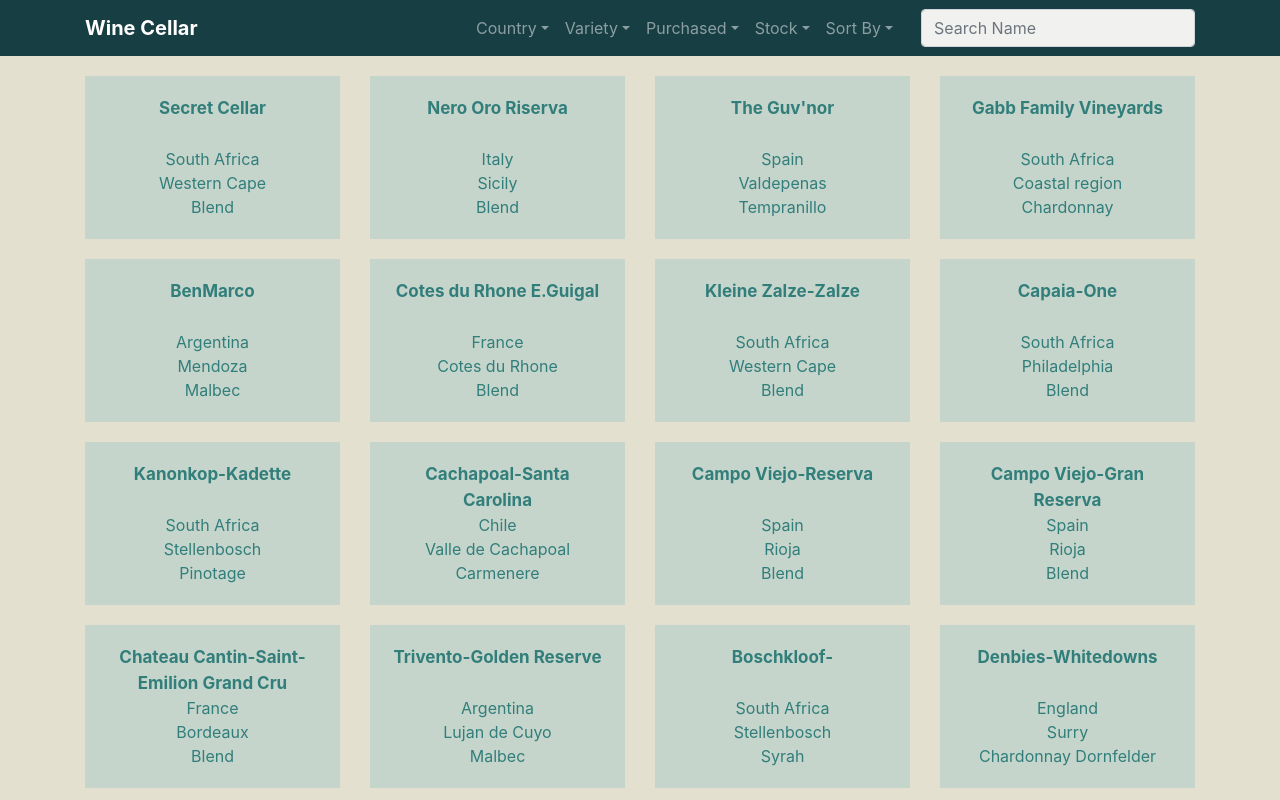
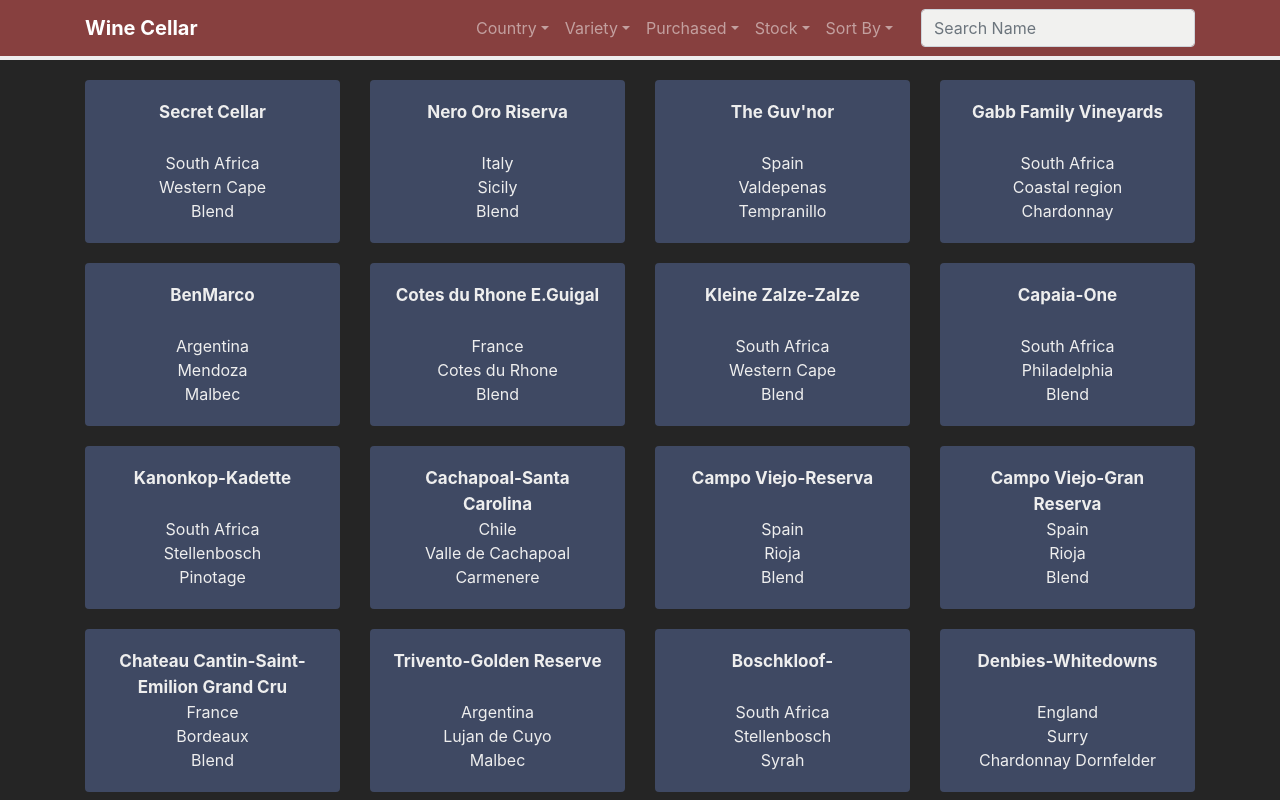
Before and after one commit to dmorison/cra-wine-cellar, a React (Create React App) app: page / in a window 1280 px wide. Shown: the top 800 px of the page. Built offline with nearby package versions, Linux system fonts and the light colour scheme.

Commit message:
adding dark theme and light theme colour combinations

```diff
--- a/src/components/App.css
+++ b/src/components/App.css
@@ -1,9 +1,11 @@
 .App {
-  /* background-color: #f6f6f8; */
-  /* background-color: #e6e9f0; */
+  text-align: center;
 
-  background-color: #e3e0cf;
-  text-align: center;
+  /* Light theme */
+  /* background-color: #e3e0cf; */
+
+  /* Dark theme */
+  background-color: #252525;
 }
 
 .App > .container {
--- a/src/components/Head.css
+++ b/src/components/Head.css
@@ -1,5 +1,11 @@
 .navbar {
-  background-color: #173e43;
+  /* Light theme */
+  /* background-color: #173e43; */
+
+  /* Dark theme */
+  background-color: #87403f;
+
+  border-bottom: 4px solid #eee;
 }
 
 .navbar > container {
--- a/src/components/WineCard.css
+++ b/src/components/WineCard.css
@@ -2,23 +2,30 @@
   display: block;
   padding: 20px;
   margin-bottom: 20px;
-  color: #317e7b;
-  /* background-color: #e3e3e3; */
-  /* background-color: #c2dde6; */
-
-  background-color: #c5d5cb;
+  border-radius: 4px;
   text-decoration: none;
   transition: all .4s ease-in-out;
+
+  /* Light theme */
+  /* color: #317e7b; */
+  /* background-color: #c5d5cb; */
+
+  /* Dark theme */
+  color: #eee;
+  background-color: #3f4963;
 }
 
 .wine-card:hover {
   cursor: pointer;
-  color: #173e43;
-  /* background-color: #fae596; */
-  /* background-color: #bccbde; */
+  text-decoration: none;
 
-  background-color: #9fa8a3;
-  text-decoration: none;
+  /* Light theme */
+  /* color: #173e43; */
+  /* background-color: #9fa8a3; */
+
+  /* Dark theme */
+  color: #fff;
+  background-color: #575b65;
 }
 
 .wine-name {
```
